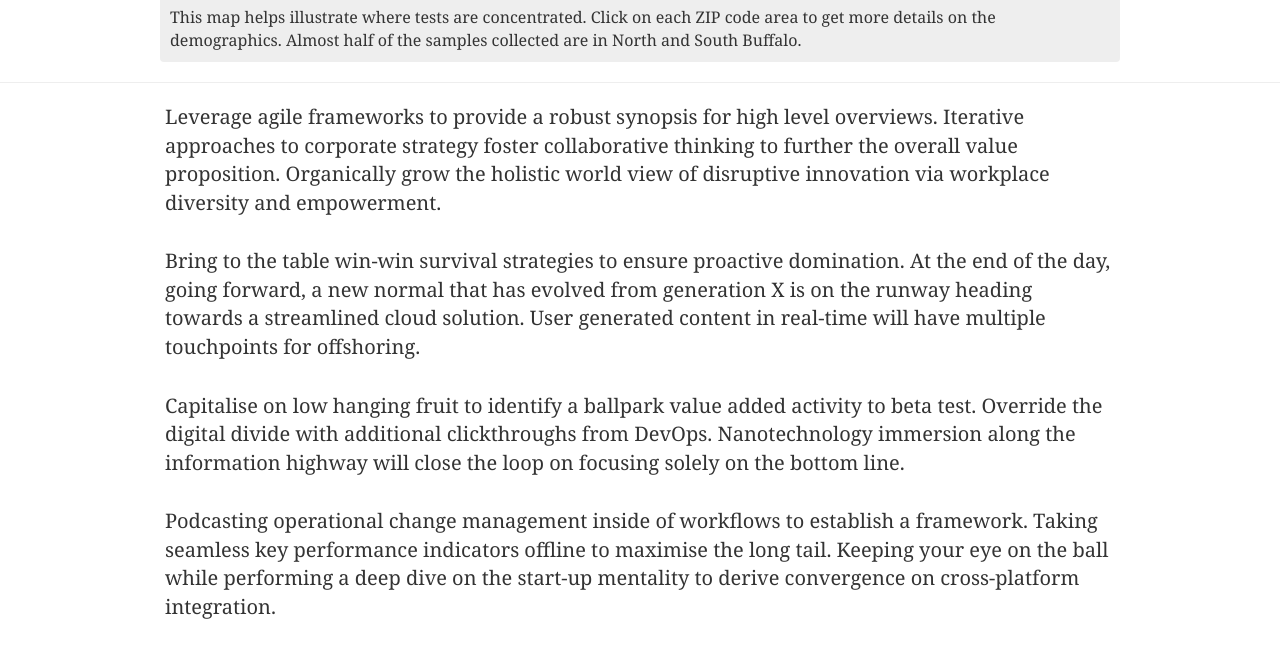
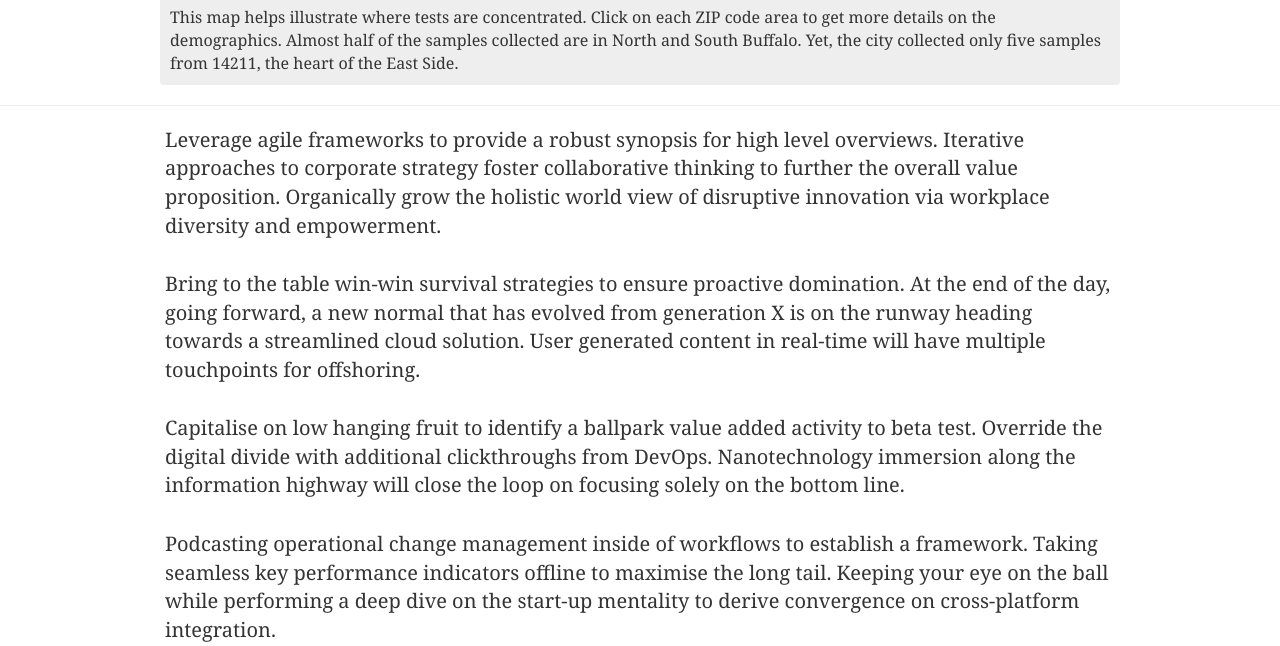
Before and after one commit to investigativepost/lead-buffalo-2016, a Jekyll site: the page built from index.md, in a window 1280 px wide and 900 px high, scrolled down 3596 px, cut to the strip 254-900 px from the top of the window. Built offline with Jekyll 4.4.1, drawn with Linux system fonts in a browser that asks for light colours; nearby versions of some CDN libraries; a style sheet for code colours, icons or effects is not loaded.

Commit message:
Update buffalo-heat-map.html

```diff
--- a/_includes/buffalo-heat-map.html
+++ b/_includes/buffalo-heat-map.html
@@ -2,5 +2,5 @@
   <iframe width="100%" height="100%" frameborder="0" src="https://investigativepost.carto.com/viz/216b5282-5b33-11e6-a996-0e3ff518bd15/embed_map" allowfullscreen webkitallowfullscreen mozallowfullscreen oallowfullscreen msallowfullscreen></iframe>
 </div><!-- /.map -->
 <div class="caption">
-  <p>This map helps illustrate where tests are concentrated. Click on each ZIP code area to get more details on the demographics. Almost half of the samples collected are in North and South Buffalo.</p>
+  <p>This map helps illustrate where tests are concentrated. Click on each ZIP code area to get more details on the demographics. Almost half of the samples collected are in North and South Buffalo. Yet, the city collected only five samples from 14211, the heart of the East Side. </p>
 </div><!-- caption -->
```
